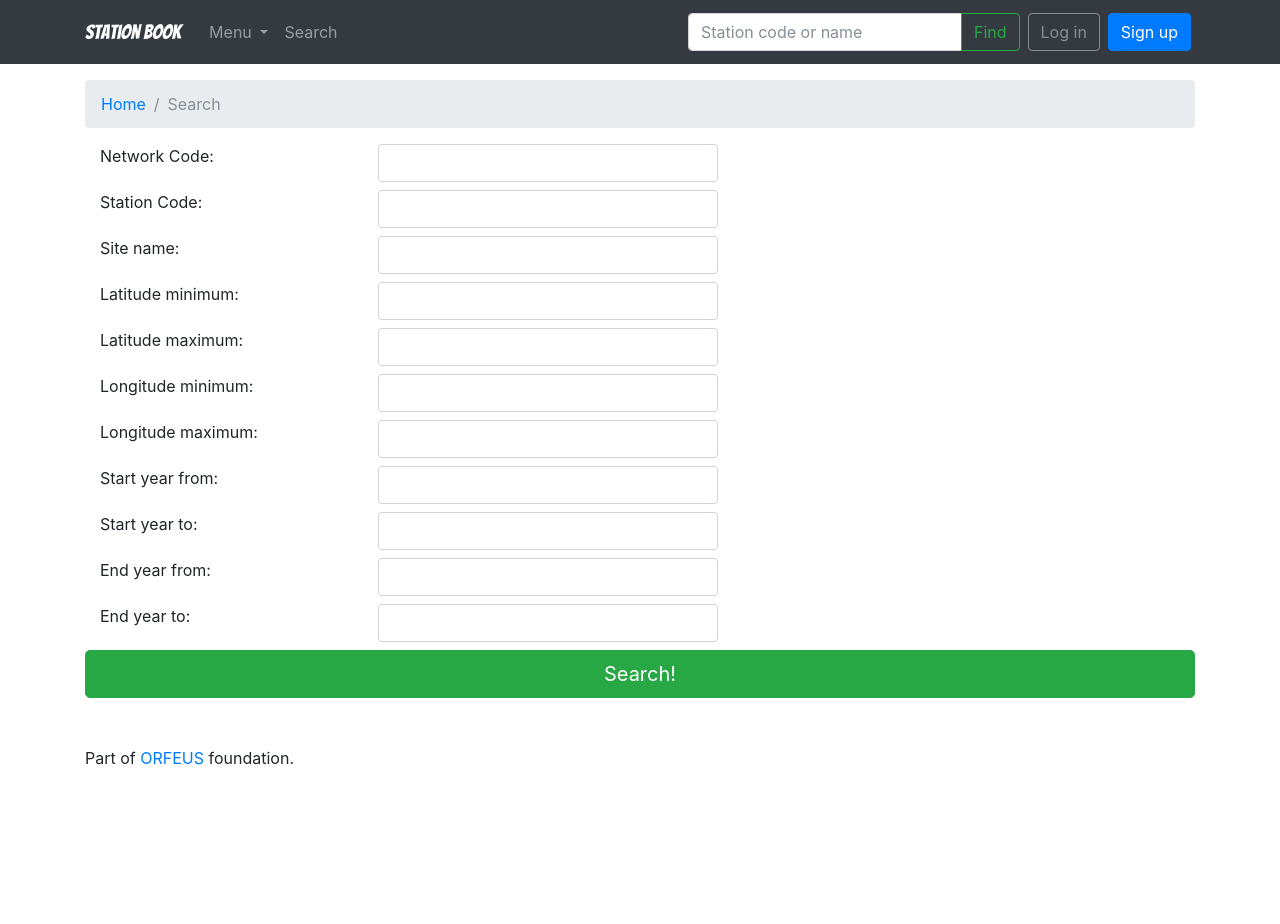
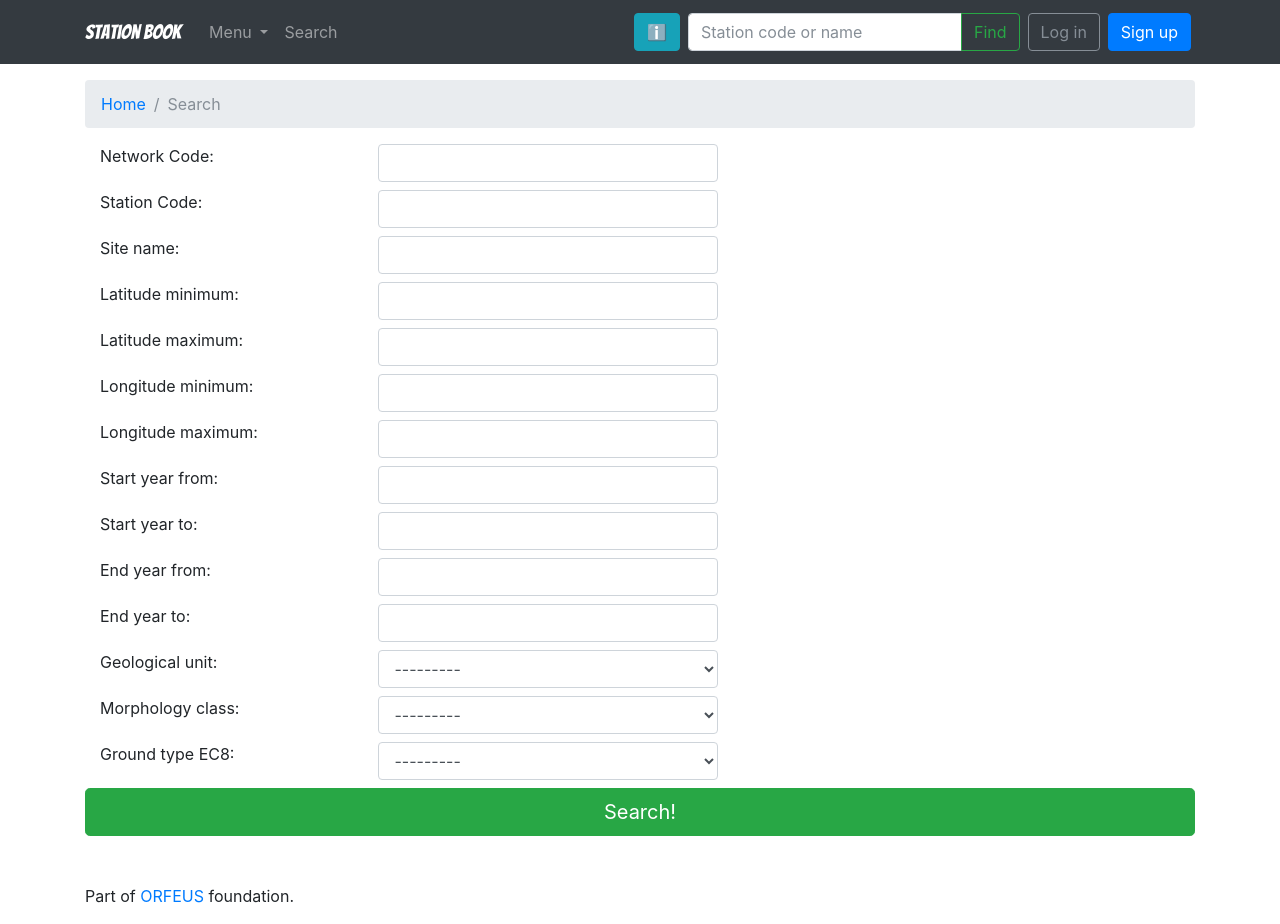
Before and after one commit to EIDA/stationbook, a Django app: a page that uses src/stationbook/templates/base.html in a window 1280 px wide. Before the commit the page ends 765 px from the top, so only its background shows below. Run offline with Django 3.2, Linux system fonts and the light colour scheme; parts of the project's set-up code (start-up, migrations or seed data) failed here and were passed over; some libraries are stand-ins or nearby versions.

Commit message:
Work in progress * Updated migration file * Added modal window in advanced search and station details * Added descriptions for morphology-specific fields * Added morphology fields in advanced search form

```diff
--- a/src/stationbook/book/forms.py
+++ b/src/stationbook/book/forms.py
@@ -70,6 +70,9 @@ class SearchAdvancedForm(forms.ModelForm):
             'start_year_to',
             'end_year_from',
             'end_year_to',
+            'geological_unit',
+            'morphology_class',
+            'ground_type_ec8',
         )
         labels = {
             'network_code': 'Network Code',
@@ -83,4 +86,7 @@ class SearchAdvancedForm(forms.ModelForm):
             'start_year_to': 'Start year to',
             'end_year_from': 'End year from',
             'end_year_to': 'End year to',
+            'geological_unit': 'Geological unit',
+            'morphology_class': 'Morphology class',
+            'ground_type_ec8': 'Ground type EC8',
         }
--- a/src/stationbook/book/models.py
+++ b/src/stationbook/book/models.py
@@ -9,6 +9,10 @@ from django.utils.html import mark_safe
 from django.contrib.auth.models import User
 
 from markdown import markdown
+
+from .model_data.models_enums import \
+    GEOLOGICAL_UNIT_CHOICES, GROUND_TYPE_EC8_CHOICES, \
+    HOUSING_CLASS_CHOICES, MORPHOLOGY_CLASS_CHOICES
 
 STRING_LENGTH_SHORT = 256
 STRING_LENGTH_MEDIUM = 1024
@@ -105,57 +109,6 @@ class ExtOwnerData(ExtEntityBase):
 
 
 class ExtMorphologyData(ExtEntityBase):
-    GEOLOGICAL_UNIT_CHOICES = (
-        ('unknown', 'Unknown'),
-        ('alluvial_deposits', 'Alluvial deposits'),
-        ('ancient_alluvialterraces', 'Ancient alluvial terraces'),
-        ('argillite', 'Argillite'),
-        ('breccias', 'Breccias'),
-        ('clay', 'Clay'),
-        ('conglomerate', 'Conglomerate'),
-        ('debris', 'Debris'),
-        ('diabase', 'Diabase'),
-        ('dolomite', 'Dolomite'),
-        ('fillade', 'Fillade'),
-        ('fluvial_deposits', 'Fluvial deposits'),
-        ('gneiss', 'Gneiss'),
-        ('granite', 'Granite'),
-        ('jasper', 'Jasper'),
-        ('lacustrine_deposits', 'Lacustrine deposits'),
-        ('limestone', 'Limestone'),
-        ('marls', 'Marls'),
-        ('metamorphic_rock', 'Metamorphic rock'),
-        ('micaschist', 'Micaschist'),
-        ('morainic_deposits', 'Morainic deposits'),
-        ('ophiolite', 'Ophiolite'),
-        ('rhyolitic_ignimbrite', 'Rhyolitic ignimbrite'),
-        ('sand_deposits', 'Sand deposits'),
-        ('sandstone', 'Sandstone'),
-        ('schist', 'Schist'),
-        ('torbidite', 'Torbidite'),
-        ('volcanic_deposits', 'Volcanic deposits'),
-        ('volcanic_rocks', 'Volcanic rocks'),
-    )
-
-    MORPHOLOGY_CLASS_CHOICES = (
-        ('unknown', 'Unknown'),
-        ('t1', 'T1'),
-        ('t2', 'T2'),
-        ('t3', 'T3'),
-        ('t4', 'T4'),
-    )
-
-    GROUND_TYPE_EC8_CHOICES = (
-        ('unknown', 'Unknown'),
-        ('a', 'A'),
-        ('b', 'B'),
-        ('c', 'C'),
-        ('d', 'D'),
-        ('e', 'E'),
-        ('s1', 'S1'),
-        ('s2', 'S2'),
-    )
-
     description = models.TextField(
         max_length=STRING_LENGTH_LONG,
         default='',
@@ -206,19 +159,6 @@ class ExtMorphologyData(ExtEntityBase):
 
 
 class ExtHousingData(ExtEntityBase):
-    HOUSING_CLASS_CHOICES = (
-        ('borehole', 'Borehole'),
-        ('bridge', 'Bridge'),
-        ('building', 'Building'),
-        ('cave', 'Cave'),
-        ('dam', 'Dam'),
-        ('free_field', 'Free field'),
-        ('other_structure', 'Other structure'),
-        ('tunnel', 'Tunnel'),
-        ('underground_shelter', 'Underground shelter'),
-        ('urban_free_field', 'Urban free field'),
-    )
-
     description = models.TextField(
         max_length=STRING_LENGTH_LONG,
         default='',
@@ -665,6 +605,24 @@ class SearchFdsnStationModel(models.Model):
     end_year_to = models.IntegerField(
         blank=True
     )
+    geological_unit = models.CharField(
+        max_length=STRING_LENGTH_SHORT,
+        choices=GEOLOGICAL_UNIT_CHOICES,
+        default='',
+        blank=True
+    )
+    morphology_class = models.CharField(
+        max_length=STRING_LENGTH_SHORT,
+        choices=MORPHOLOGY_CLASS_CHOICES,
+        default='',
+        blank=True
+    )
+    ground_type_ec8 = models.CharField(
+        max_length=STRING_LENGTH_SHORT,
+        choices=GROUND_TYPE_EC8_CHOICES,
+        default='',
+        blank=True
+    )
 
     class Meta:
         managed = False
--- a/src/stationbook/book/views.py
+++ b/src/stationbook/book/views.py
@@ -620,10 +620,13 @@ def search_advanced(request):
             latitude_max = form.cleaned_data['latitude_max']
             longitude_min = form.cleaned_data['longitude_min']
             longitude_max = form.cleaned_data['longitude_max']
-            start_date_from = form.cleaned_data['start_year_from']
-            start_date_to = form.cleaned_data['start_year_to']
-            end_date_from = form.cleaned_data['end_year_from']
-            end_date_to = form.cleaned_data['end_year_to']
+            start_year_from = form.cleaned_data['start_year_from']
+            start_year_to = form.cleaned_data['start_year_to']
+            end_year_from = form.cleaned_data['end_year_from']
+            end_year_to = form.cleaned_data['end_year_to']
+            geological_unit = form.cleaned_data['geological_unit']
+            morphology_class = form.cleaned_data['morphology_class']
+            ground_type_ec8 = form.cleaned_data['ground_type_ec8']
 
             data = FdsnStation.objects.all()
             search_phrase = ''
@@ -656,21 +659,33 @@ def search_advanced(request):
                 data = data.filter(longitude__lte=longitude_max)
                 search_phrase += 'Lon max: {}, '.format(longitude_max)
 
-            if start_date_from:
-                data = data.filter(start_date__year__gte=start_date_from)
-                search_phrase += 'Start from: {}, '.format(start_date_from)
+            if start_year_from:
+                data = data.filter(start_date__year__gte=start_year_from)
+                search_phrase += 'Start from: {}, '.format(start_year_from)
 
-            if start_date_to:
-                data = data.filter(start_date__year__lte=start_date_to)
-                search_phrase += 'Start to: {}, '.format(start_date_to)
+            if start_year_to:
+                data = data.filter(start_date__year__lte=start_year_to)
+                search_phrase += 'Start to: {}, '.format(start_year_to)
 
-            if end_date_from:
-                data = data.filter(end_date__year__gte=end_date_from)
-                search_phrase += 'End from: {}, '.format(end_date_from)
+            if end_year_from:
+                data = data.filter(end_date__year__gte=end_year_from)
+                search_phrase += 'End from: {}, '.format(end_year_from)
 
-            if end_date_to:
-                data = data.filter(end_date__year__lte=end_date_to)
-                search_phrase += 'End to: {}, '.format(end_date_to)
+            if end_year_to:
+                data = data.filter(end_date__year__lte=end_year_to)
+                search_phrase += 'End to: {}, '.format(end_year_to)
+
+            if geological_unit:
+                data = data.filter(ext_morphology_data__geological_unit=geological_unit)
+                search_phrase += 'Geological unit: {}, '.format(geological_unit)
+
+            if morphology_class:
+                data = data.filter(ext_morphology_data__morphology_class=morphology_class)
+                search_phrase += 'Morphology class: {}, '.format(morphology_class)
+
+            if ground_type_ec8:
+                data = data.filter(ext_morphology_data__ground_type_ec8=ground_type_ec8)
+                search_phrase += 'Ground type EC8: {}, '.format(ground_type_ec8)
 
             return render(
                 request,
--- a/src/stationbook/templates/base.html
+++ b/src/stationbook/templates/base.html
@@ -8,7 +8,8 @@
   <link rel="stylesheet" href="{% static 'css/bootstrap/bootstrap.min.css' %}">
   <link rel="stylesheet" href="{% static 'css/app/app.css' %}">
   <link rel='stylesheet' href='https://fonts.googleapis.com/css?family=Bangers'>
-  {% block stylesheet %} {% endblock %}
+  {% block stylesheet %}
+  {% endblock %}
 </head>
 
 <body>
@@ -45,8 +46,6 @@
           <li class="nav-item">
             <a class="nav-link" href="{% url 'search_advanced' %}">Search</a>
           </li>
-          {% block menu_injection %}
-          {% endblock menu_injection %}
         </ul>
         {% if user.is_authenticated %}
         <ul class="navbar-nav p-1">
@@ -70,6 +69,7 @@
         </ul>
         {% endif %}
         <ul class="navbar-nav ml-auto">
+          {% block menu_injection %}{% endblock menu_injection %}
           <li class="nav-item p-1">
             <div class="input-group">
               <form class="form-inline" action="{% url 'search' %}" method="get" accept-charset="utf-8">
@@ -93,9 +93,31 @@
 
   <div class="container mb-5">
     <ol class="breadcrumb my-3">
-      {% block breadcrumb %}{% endblock %}
+      {% block breadcrumb %}
+      {% endblock %}
     </ol>
-    {% block content %}{% endblock %}
+    {% block content %}
+    {% endblock %}
+  </div>
+
+  <!-- The Modal -->
+  <div class="modal fade" id="pageInfo">
+    <div class="modal-dialog">
+      <div class="modal-content">
+        <div class="modal-header">
+          <h4 class="modal-title">Page information</h4>
+          <button type="button" class="close" data-dismiss="modal">&times;</button>
+        </div>
+        <div class="modal-body">
+          {% block modal %}
+          {% endblock modal %}
+        </div>
+        <div class="modal-footer">
+          <button type="button" class="btn btn-danger btn-block" data-dismiss="modal">Close</button>
+        </div>
+      </div>
+    </div>
+  </div>
   </div>
   {% endblock body %}
 
--- a/src/stationbook/templates/search_advanced.html
+++ b/src/stationbook/templates/search_advanced.html
@@ -5,6 +5,14 @@
 <li class="breadcrumb-item"><a href="{% url 'home' %}">Home</a></li>
 <li class="breadcrumb-item active">Search</li>
 {% endblock %}
+
+{% block menu_injection %}
+<li class="nav-item p-1"><a href class="btn btn-info" data-toggle="modal" data-target="#pageInfo">ℹ️</a></li>
+{% endblock %}
+
+{% block modal %}
+  {% include "station_legend.html" %}
+{% endblock modal %}
 
 {% block content %}
 
--- /dev/null
+++ b/src/stationbook/templates/station_legend.html
@@ -0,0 +1,13 @@
+<h1>Morphology class</h1>
+<p>Based on the Italian Building Code</p>
+<ul>
+    <li>T1 = Flat surface; isolated slopes and cliffs with average slope angle i < 15°&#10;</li>
+    <li>T2 = Slopes with i > 15°&#10;</li>
+    <li>T3 = Ridges with crest width significantly less than the base width and 15° < i < 30°&#10;</li>
+    <li>T4 = Ridges with crest width significantly less than the base width and i > 30°</li>
+</ul>
+<h1>Ground type EC8</h1>
+<p>The types are: A, B, C, D, E, S<sub>1</sub>, S<sub>2</sub></p>
+<p>More information can be found <a href="http://eurocodes.jrc.ec.europa.eu/doc/WS2008/EN1998_1_Carvalho.pdf#page=13&zoom=auto,46,-177" target="_blank">here</a>.</p>
+<h1>Station sensor type</h1>
+<p>Types: VBB (Very Broad Band), BB (Broad Band), SP (Short Period), SM (Strong Motion) and OBS (Ocean Bottom Sensor)</p>
```
Also changed, not shown: src/stationbook/book/model_data/models_enums.py (added, +63 -0 lines), src/stationbook/templates/station_details.html (+8 -0 lines), src/stationbook/book/migrations/0001_initial.py, src/stationbook/book/model_data/__init__.py (added), 1 other file.
